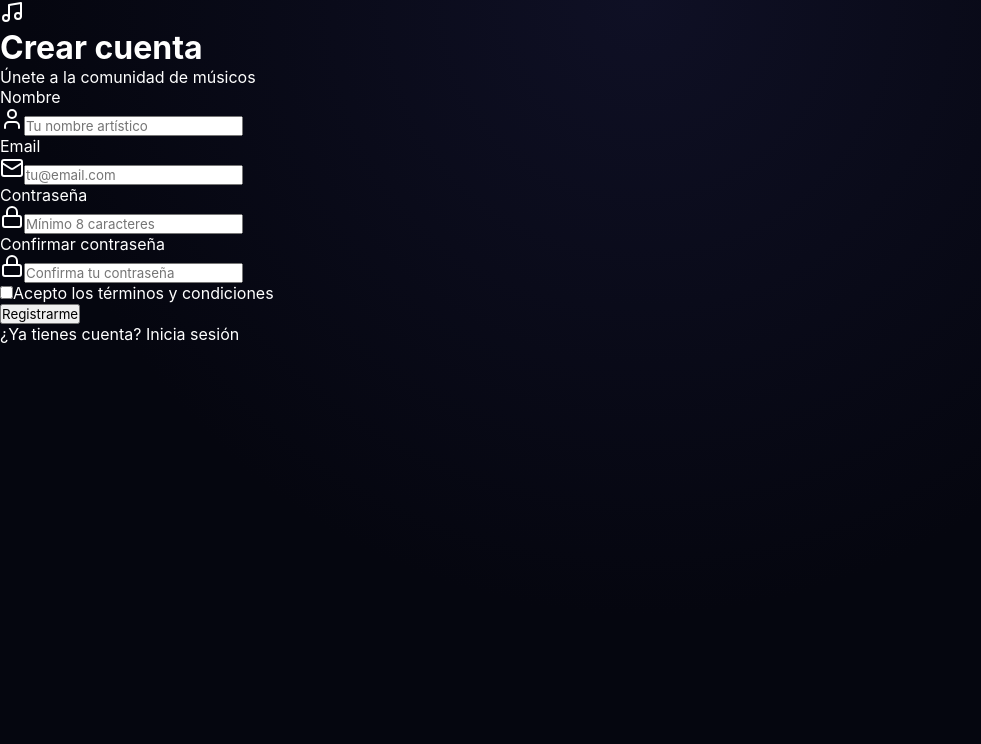
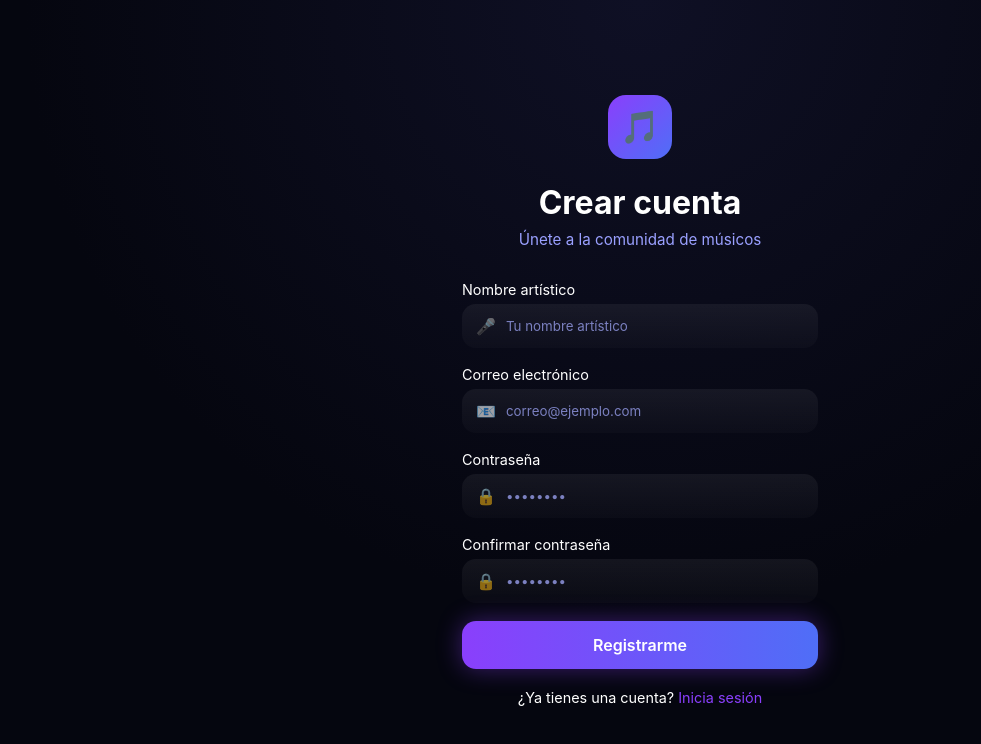
Before and after one commit to dennis840/amplify-backend, a React (Vite) app in the folder amplify-frontend/: page /auth in a window 1280 px wide. Shown: the top 744 px of the page, without its empty margins (0-981 px from the left). Built offline with nearby package versions, Linux system fonts and the light colour scheme.

Commit message:
Login/Register UI finalized (Figma match, stable baseline)

```diff
--- a/amplify-frontend/src/pages/Login.jsx
+++ b/amplify-frontend/src/pages/Login.jsx
@@ -1,67 +1,80 @@
-import { Music, User, Mail, Lock } from "lucide-react";
-
-export default function Login() {
+const Login = () => {
   return (
-    <div className="w-full max-w-[420px] px-6 py-8 bg-[#0E1323] rounded-2xl shadow-lg">
+    <div className="auth-container">
+      <div className="auth-card">
 
         {/* LOGO */}
-      <div className="flex justify-center mb-6">
-        <div className="w-16 h-16 rounded-2xl bg-gradient-to-br from-[#7C3AED] to-[#4F46E5] flex items-center justify-center shadow-md">
-          <Music className="text-white w-8 h-8" />
+        <div className="auth-logo">
+          <span className="logo-icon">🎵</span>
+        </div>
+
+        {/* TITULOS */}
+        <h1 className="auth-title">Crear cuenta</h1>
+        <p className="auth-subtitle">
+          Únete a la comunidad de músicos
+        </p>
+
+        {/* FORMULARIO */}
+        <form>
+
+          <div className="form-group">
+            <label className="form-label">Nombre artístico</label>
+            <div className="input-wrapper">
+              <span className="input-icon">🎤</span>
+              <input
+                type="text"
+                placeholder="Tu nombre artístico"
+              />
             </div>
           </div>
 
-      {/* TITULOS */}
-      <h1 className="text-center text-[28px] font-semibold text-white mb-2">
-        Crear cuenta
-      </h1>
-      <p className="text-center text-gray-400 mb-8 text-sm">
-        Únete a la comunidad de músicos
-      </p>
-
-      {/* FORM */}
-      <form className="space-y-4">
-
-        {[
-          { label: "Nombre", icon: User, type: "text", placeholder: "Tu nombre artístico" },
-          { label: "Email", icon: Mail, type: "email", placeholder: "tu@email.com" },
-          { label: "Contraseña", icon: Lock, type: "password", placeholder: "Mínimo 8 caracteres" },
-          { label: "Confirmar contraseña", icon: Lock, type: "password", placeholder: "Confirma tu contraseña" },
-        ].map(({ label, icon: Icon, ...input }, i) => (
-          <div key={i}>
-            <label className="block text-sm text-gray-300 mb-2">{label}</label>
-            <div className="relative">
-              <Icon className="absolute left-4 top-1/2 -translate-y-1/2 text-gray-500 w-5 h-5" />
+          <div className="form-group">
+            <label className="form-label">Correo electrónico</label>
+            <div className="input-wrapper">
+              <span className="input-icon">📧</span>
               <input
-                {...input}
-                className="h-12 w-full pl-12 pr-4 rounded-xl bg-[#1A1F35] text-white placeholder-gray-500 outline-none focus:ring-2 focus:ring-purple-500 transition"
+                type="email"
+                placeholder="correo@ejemplo.com"
               />
             </div>
           </div>
-        ))}
 
-        {/* TERMINOS */}
-        <div className="flex items-center gap-2 text-sm text-gray-400 mt-2">
-          <input type="checkbox" className="accent-purple-500 w-4 h-4" />
-          <span>Acepto los términos y condiciones</span>
+          <div className="form-group">
+            <label className="form-label">Contraseña</label>
+            <div className="input-wrapper">
+              <span className="input-icon">🔒</span>
+              <input
+                type="password"
+                placeholder="••••••••"
+              />
+            </div>
           </div>
 
-        {/* BOTON */}
-        <button
-          type="submit"
-          className="mt-6 h-12 w-full rounded-xl text-white font-medium bg-gradient-to-r from-[#7C3AED] to-[#4F46E5] hover:opacity-90 transition"
-        >
+          {/* NUEVO CAMPO */}
+          <div className="form-group">
+            <label className="form-label">Confirmar contraseña</label>
+            <div className="input-wrapper">
+              <span className="input-icon">🔒</span>
+              <input
+                type="password"
+                placeholder="••••••••"
+              />
+            </div>
+          </div>
+
+          <button type="submit" className="primary-button">
             Registrarme
           </button>
         </form>
 
         {/* FOOTER */}
-      <p className="text-center text-gray-400 text-sm mt-6">
-        ¿Ya tienes cuenta?{" "}
-        <span className="text-purple-400 hover:underline cursor-pointer">
-          Inicia sesión
-        </span>
-      </p>
+        <div className="auth-footer">
+          ¿Ya tienes una cuenta? <a href="#">Inicia sesión</a>
+        </div>
+
+      </div>
     </div>
   );
-}
+};
+
+export default Login;
```
Lines whose indentation alone changed are shown as unchanged.
